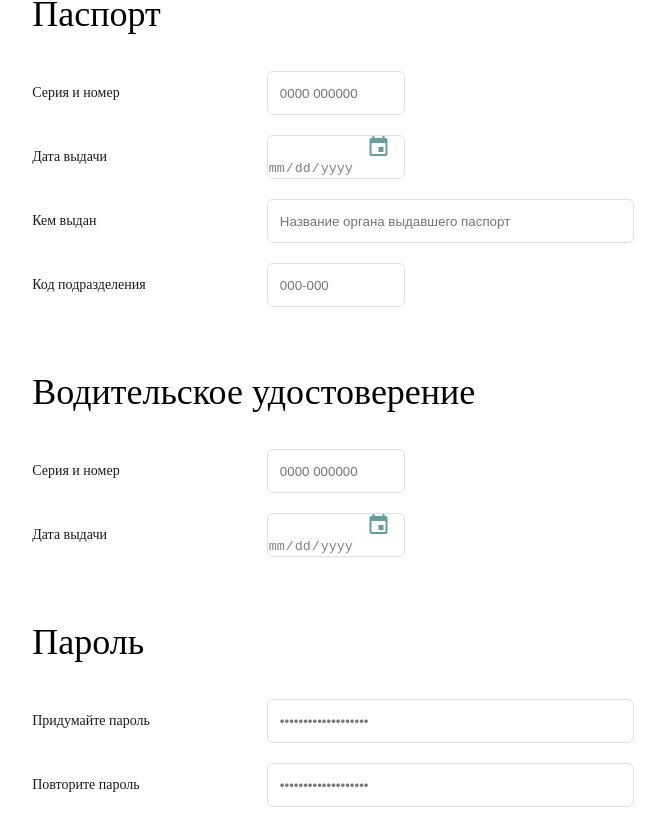
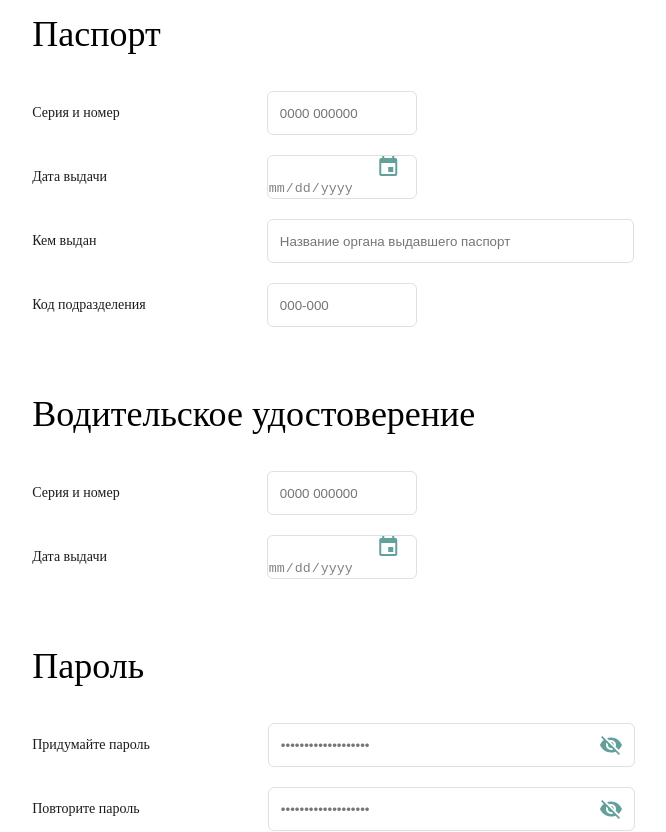
Before and after one commit to Alexey-Timakov/FS-Drive, a React app: page / in a window 1280 px wide. Shown: the part 712-1544 px from the top of the page, without its empty margins (307-973 px from the left). Built offline with nearby package versions, Linux system fonts and the light colour scheme; a web font is replaced by a local one.

Commit message:
Registration pages - Added Link Routing. Added eye-on-off onto password inputs. Fixed footer styles

```diff
--- a/package.json
+++ b/package.json
@@ -55,7 +55,7 @@
     },
     "homepage": "https://github.com/Alexey-Timakov/SF-Drive_homework#readme",
     "dependencies": {
-        "react-router-dom": "^4.3.1",
+        "react-router-dom": "^5.2.0",
         "validator": "^13.6.0"
     }
 }
--- a/src/components/App.tsx
+++ b/src/components/App.tsx
@@ -6,16 +6,19 @@ import Reg from "./Reg";
 
 function App() {
     return (
-        <Router>
-            <>
+        <>
+            <Router>
+            <Link to="/">Home</Link>
+            <Link to="/faq">FAQ</Link>
+            <Link to="/about">About</Link>
                 <Switch>
                     <Route path="/faq" component={Faq}/>
                     <Route path="/about" component={About}/>
                     <Route path="/reg" component={Reg} />
                     <Route path="/" component={Reg}/>
                 </Switch>
-            </>
-        </Router>
+           </Router>
+        </>
     )
 }
 
--- a/src/components/RegForm/UserPassword.jsx
+++ b/src/components/RegForm/UserPassword.jsx
@@ -4,19 +4,36 @@ class UserPassword extends React.Component {
     constructor(props) {
         super(props);
         this.onValueChange = this.onValueChange.bind(this);
+        this.changePassView = this.changePassView.bind(this);
         this.state = {userPassword: ""};
     }
 
     onValueChange(event) {
         this.props.onUserPasswordChange(event.target.value);
     }
+
+    changePassView(event) {
+        event.preventDefault();
+        let input = event.target.previousSibling;
+        // console.log(input);
+        // console.log(event.target);
+        if (input.getAttribute('type') == 'password') {
+            event.target.classList.add('eye-on');
+            input.setAttribute('type', 'text');
+        } else {
+            event.target.classList.remove('eye-on');
+            input.setAttribute('type', 'password');
+        }
+    }
     render() {
         const userPassword = this.props.userPassword;
+
         return (
             <>
                 <div className="block-input__wrapper">
                     <label htmlFor="userPassword">Придумайте пароль</label>
-                    <input className="block-input__password eye-closed" type="text" id="userPassword" name="userPassword" value={userPassword} onChange={this.onValueChange} placeholder="•••••••••••••••••••"/>
+                    <input className="block-input__password moved" type="password" id="userPassword" name="userPassword" value={userPassword} onChange={this.onValueChange} placeholder="•••••••••••••••••••"/>
+                    <a href="#" className="eye-closed" onClick={this.changePassView}/>
                 </div>
             </>
         )
--- a/src/components/RegForm/UserPasswordCheck.jsx
+++ b/src/components/RegForm/UserPasswordCheck.jsx
@@ -4,11 +4,25 @@ class UserPasswordCheck extends React.Component {
     constructor(props) {
         super(props);
         this.onValueChange = this.onValueChange.bind(this);
+        this.changePassView = this.changePassView.bind(this);
         this.state = {userPasswordCheck: ""};
     }
 
     onValueChange(event) {
         this.props.onUserPasswordCheckChange(event.target.value);
+    }
+    changePassView(event) {
+        event.preventDefault();
+        let input = event.target.previousSibling;
+        // console.log(input);
+        // console.log(event.target);
+        if (input.getAttribute('type') == 'password') {
+            event.target.classList.add('eye-on');
+            input.setAttribute('type', 'text');
+        } else {
+            event.target.classList.remove('eye-on');
+            input.setAttribute('type', 'password');
+        }
     }
     render() {
         const userPasswordCheck = this.props.userPasswordCheck;
@@ -16,7 +30,8 @@ class UserPasswordCheck extends React.Component {
             <>
                 <div className="block-input__wrapper">
                     <label htmlFor="userPasswordCheck">Повторите пароль</label>
-                    <input className="block-input__password eye-closed" type="text" id="userPasswordCheck" name="userPasswordCheck" value={userPasswordCheck} onChange={this.onValueChange} placeholder="•••••••••••••••••••"/>
+                    <input className="block-input__password moved eye-closed" type="text" id="userPasswordCheck" name="userPasswordCheck" value={userPasswordCheck} onChange={this.onValueChange} placeholder="•••••••••••••••••••"/>
+                    <a href="#" className="eye-closed" onClick={this.changePassView}/>
                 </div>
             </>
         )
--- a/src/scss/reg.scss
+++ b/src/scss/reg.scss
@@ -53,16 +53,38 @@
                 margin-bottom: 20px;
 
                 &:last-child {
-                    margin-bottom: 59px;
+                    margin-bottom: 61px;
+                }
+
+                a {
+                    display: inline-block;
+                    position: relative;
+                    top: 0px;
+                    right: 10px;
+                    width: 25px;
+                    height: 25px;
+                    background: url(../images/eye-off.svg) no-repeat 0% 0%;
+
+                    &.eye-on {
+                        background: url(../images/eye-on.svg) no-repeat 0% 0%;
                     }
                 }
+            }
+
             label {
                 font-size: 14px;
                 font-weight: 400;
                 line-height: 16px;
                 color: $reg-black-label-text;
             }
+
             input {
+
+                &.moved {
+                    position: relative;
+                    left: 26px;
+                }
+
                 margin-left: auto;
                 height: 44px;
                 width: 61%;
@@ -95,33 +117,16 @@
                     }
                 }
 
-                &.eye-closed {
-                    &:before{
-                        display: inline-block;
-                        font-family: 'Glyphter';
-                        font-style: normal;
-                        font-weight: normal;
-                        font-size: 20px;
-                        line-height: 1;
-                        -webkit-font-smoothing: antialiased;
-                        -moz-osx-font-smoothing: grayscale;
-                        content:"\0042";
-                        position: relative;
-                        top: 0px;
-                        left: 75%;
-                        color: $reg-footer-button-color;
-                    }
-                }
-
                 &.short {
-                    width: 23%;
-                    margin-right: 38%;
+                    width: 25%;
+                    margin-right: 36%;
                 }
 
                 &:hover {
                     border-color: $light-green;
                 }
-                &:active {
+                &:focus {
+                    outline: none;
                     border: solid 2px $light-green;
                 }
 
@@ -129,6 +134,7 @@
                     border: solid 2px $reg-form-error-color;
                 }
             }
+
             &__error {
                 display: none;
                 position: relative;
@@ -148,12 +154,14 @@
     }
 
 }
-footer {
+
+.submit-footer{
     background-color: $reg-footer-background;
     padding: 0;
     margin-top: 35px;
 
-    .submit-footer {
+    &__wrapper {
+
         display: flex;
         justify-content: center;
         align-items: center;
@@ -161,7 +169,9 @@ footer {
         padding: 0;
         border-top: 1px solid #DEE2E4;
 
-        .submit__button {
+    }
+
+    &__button {
         margin-top: 17px;
         margin-bottom: 17px;
         background-color: $reg-footer-button-color-disabled;
@@ -177,7 +187,6 @@ footer {
         &.is-active {
             background-color: $reg-footer-button-color;
             color: $reg-footer-button-text;
-            }
         }
     }
 }
@@ -224,6 +233,11 @@ footer {
                         margin-bottom: 14px;
                     }
 
+                    a {
+                        top: -33px;
+                        left: 90%;
+                    }
+
                 }
                 label {
                     margin-bottom: 12px;
@@ -232,9 +246,10 @@ footer {
                     width: 100%;
                     margin-bottom: 26px;
 
-                    // &.calendar {
-                    //     background: url("../images/calendar.svg") no-repeat 90% 50%;
-                    // }
+                    &.moved {
+                        left: 0px;
+                        margin-bottom: 0px;
+                    }
 
                     &.short {
                         width: 100%;
@@ -257,12 +272,13 @@ footer {
 }
 
 @media screen and (max-width: 768px) {
-    footer {
+    .submit-footer{
         margin-top: 0px;
 
-        .submit-footer {
+        // &__wrapper {
+        // }
 
-            .submit__button {
+        &__button {
             margin-top: 17px;
             margin-bottom: 17px;
             width: 335px;
@@ -272,4 +288,3 @@ footer {
         }
     }
 }
-}
--- a/webpack.config.js
+++ b/webpack.config.js
@@ -12,6 +12,7 @@ module.exports = {
     },
     output: {
         path: path.resolve(__dirname, "./build"),
+        publicPath: "/",
         filename: "./script/[name].js",
         clean: true
     },
@@ -20,7 +21,7 @@ module.exports = {
     },
     devServer: {
         stats: {
-            contentBase: path.resolve(__dirname, './src'), // нет эффекта
+            // contentBase: path.resolve(__dirname, './build'),
             assets: false,
             children: false,
             moduleAssets: false,
@@ -28,7 +29,7 @@ module.exports = {
     },
     plugins: [
         new MiniCssExtractPlugin({
-            filename: "./styles/[name].css"
+            filename: "./styles/[name].css",
         }),
         // new HtmlWebpackPlugin({
         //     filename: "faq.html",
@@ -55,7 +56,9 @@ module.exports = {
                 loader: MiniCssExtractPlugin.loader,
                 options: {
                     esModule: true,
-                    // publicPath: path.resolve(__dirname, "./build/")
+                    publicPath: (resourcePath, context) => {
+                        return path.relative(path.dirname(resourcePath), context) + '/';
+                    }
                 },
                 },
                 "css-loader",
@@ -79,18 +82,13 @@ module.exports = {
         {
             test: /\.(png|svg|jpg|jpeg|gif)$/,
             loader: "file-loader",
-            // loader: "url-loader",
             options : {
-                publicPath: path.resolve(__dirname, "./build/"),
+                // publicPath: path.resolve(__dirname, "./build/"), // убрал пока-что т.к. картинки в css неверно прогружались
                 name: "[name].[ext]",
                 outputPath: "./images",
                 esModule: false
             }
             ,
-            // type: 'asset/resource',
-            // generator: {
-            //     filename: './images/[hash][ext][query]'
-            // }
         },
         {
             test: /\.(woff|woff2|eot|ttf|otf)$/,
```
Also changed, not shown: src/components/Reg.jsx (+10 -10 lines), 1 other file (tests, documents, lock files or other folders). Lines whose indentation alone changed are shown as unchanged.
